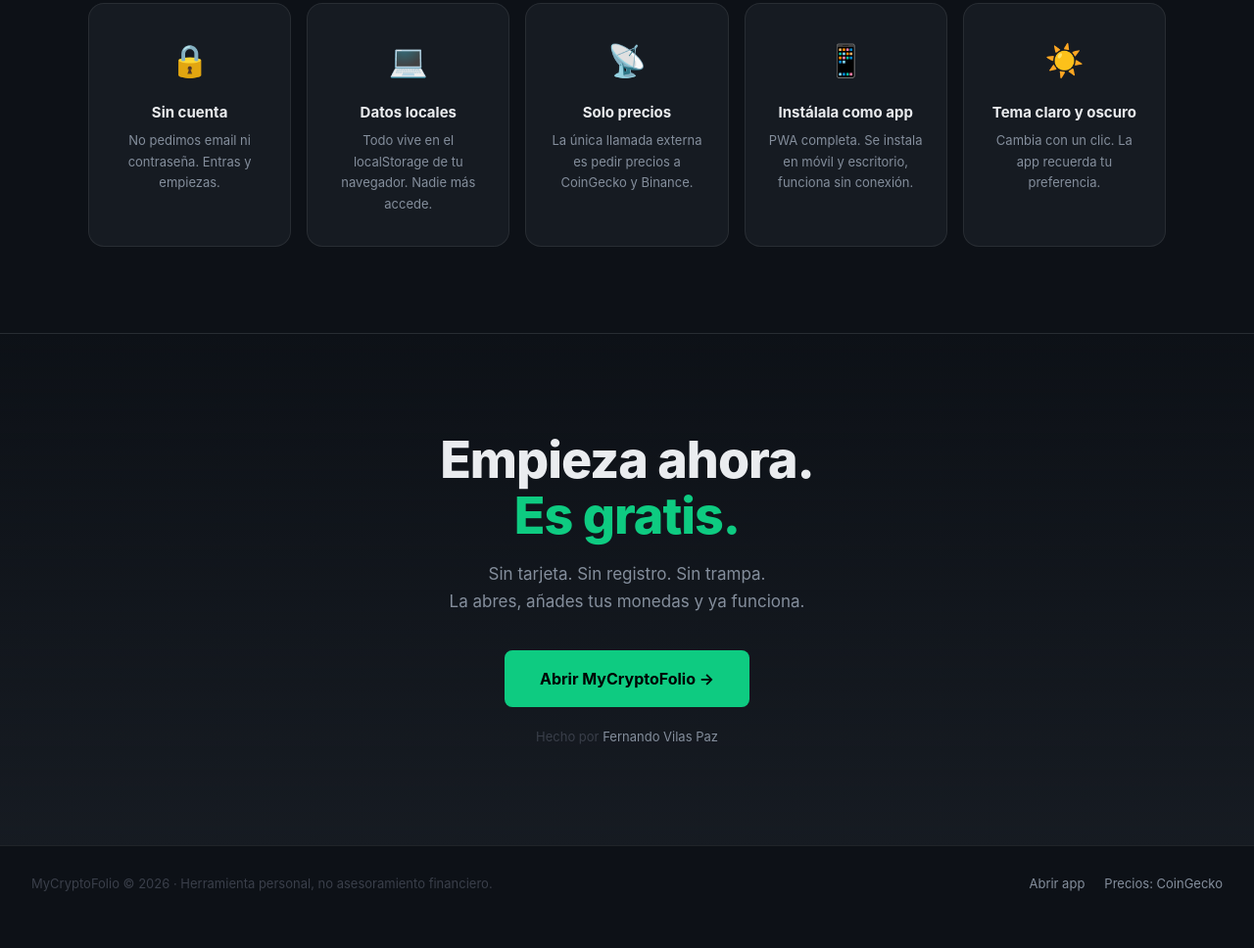
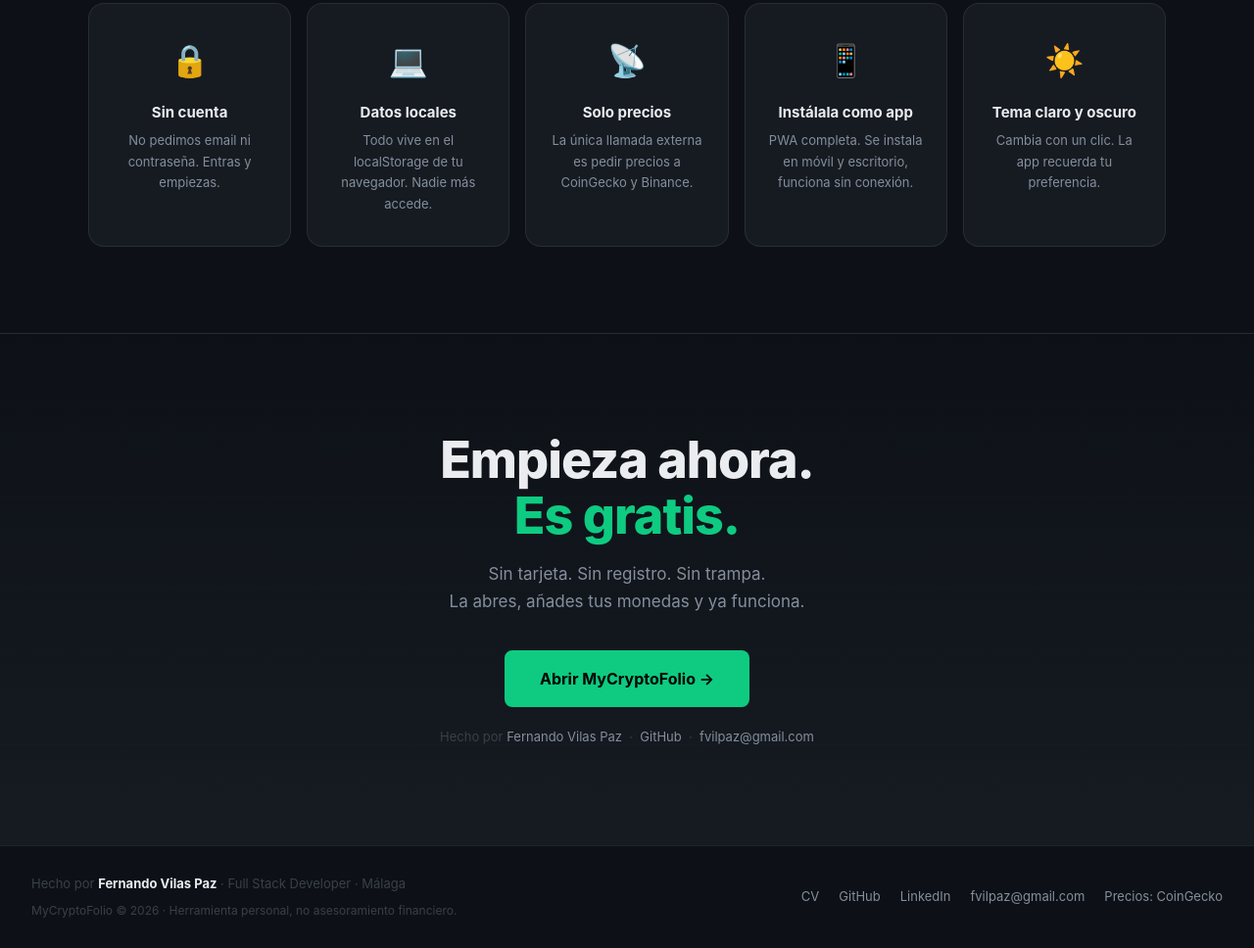
Before and after one commit to fvilpaz/mycryptofolio-landing, a plain HTML site: page index.html in a window 1280 px wide. Shown: the part 9744-10712 px from the top of the page at 98% size. Before the commit the page ends 10686 px from the top, so only its background shows below. Drawn offline with Linux system fonts and the light colour scheme.

Commit message:
feat: footer con datos personales, CV, GitHub, LinkedIn y email
Co-Authored-By: Claude Sonnet 4.6 <noreply@anthropic.com>

```diff
--- a/index.html
+++ b/index.html
@@ -364,14 +364,26 @@
   <a href="https://mycryptofolio.app" class="btn btn--primary" target="_blank" rel="noopener" style="font-size:16px;padding:16px 36px;">
     Abrir MyCryptoFolio →
   </a>
-  <p class="cta__note">Hecho por <a href="https://github.com/fvilpaz" style="color:var(--text2);">Fernando Vilas Paz</a></p>
+  <p class="cta__note">
+    Hecho por <a href="https://fvilpaz.github.io/cv/" style="color:var(--text2);">Fernando Vilas Paz</a>
+    &nbsp;·&nbsp;
+    <a href="https://github.com/fvilpaz" style="color:var(--text2);">GitHub</a>
+    &nbsp;·&nbsp;
+    <a href="mailto:fvilpaz@gmail.com" style="color:var(--text2);">fvilpaz@gmail.com</a>
+  </p>
 </div>
 
 <!-- ══ FOOTER ══ -->
 <footer class="footer">
-  <span>MyCryptoFolio &copy; 2026 · Herramienta personal, no asesoramiento financiero.</span>
+  <div style="display:flex;flex-direction:column;gap:6px;">
+    <span>Hecho por <strong style="color:var(--text);">Fernando Vilas Paz</strong> · Full Stack Developer · Málaga</span>
+    <span style="font-size:12px;">MyCryptoFolio &copy; 2026 · Herramienta personal, no asesoramiento financiero.</span>
+  </div>
   <div class="footer__links">
-    <a href="https://mycryptofolio.app" target="_blank" rel="noopener">Abrir app</a>
+    <a href="https://fvilpaz.github.io/cv/" target="_blank" rel="noopener">CV</a>
+    <a href="https://github.com/fvilpaz" target="_blank" rel="noopener">GitHub</a>
+    <a href="https://linkedin.com/in/fernando-vilas-paz-1626901a9" target="_blank" rel="noopener">LinkedIn</a>
+    <a href="mailto:fvilpaz@gmail.com">fvilpaz@gmail.com</a>
     <a href="https://www.coingecko.com/" target="_blank" rel="noopener">Precios: CoinGecko</a>
   </div>
 </footer>
```
